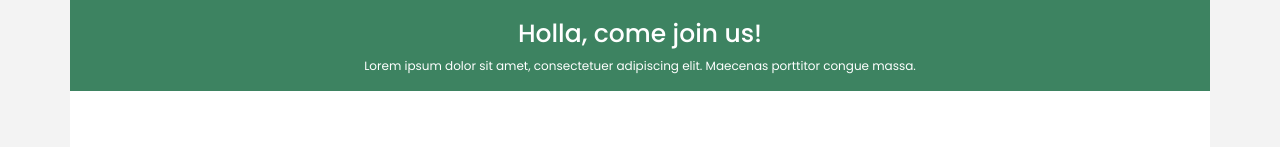
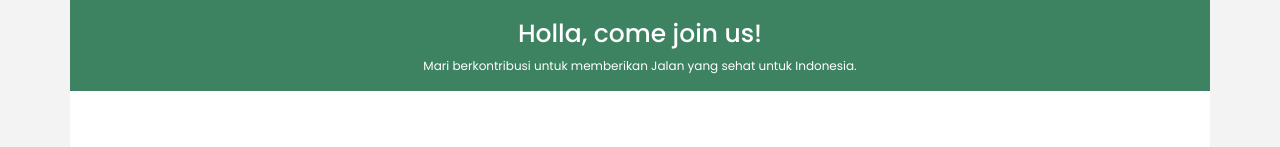
Before and after one commit to hadiid-studentcode/jalansehat, a Next.js app: page /register in a window 1280 px wide. Shown: the part 639-786 px from the top of the page. Built offline with nearby package versions, Linux system fonts and the light colour scheme.

Commit message:
commit update file

```diff
--- a/src/pages/login.jsx
+++ b/src/pages/login.jsx
@@ -20,8 +20,7 @@ export default function LoginPage() {
               />
               <h2 className="h2-login">Holla, come join us!</h2>
               <p className="p-login">
-                Lorem ipsum dolor sit amet, consectetuer adipiscing elit.
-                Maecenas porttitor congue massa.
+                Mari berkontribusi untuk memberikan Jalan yang sehat untuk Indonesia.
               </p>
             </div>
           </Col>
--- a/src/pages/register.jsx
+++ b/src/pages/register.jsx
@@ -19,8 +19,8 @@ export default function RegisterPage() {
               />
               <h2 className="h2-login">Holla, come join us!</h2>
               <p className="p-login">
-                Lorem ipsum dolor sit amet, consectetuer adipiscing elit.
-                Maecenas porttitor congue massa.
+                Mari berkontribusi untuk memberikan Jalan yang sehat untuk
+                Indonesia.
               </p>
             </div>
           </Col>
```
